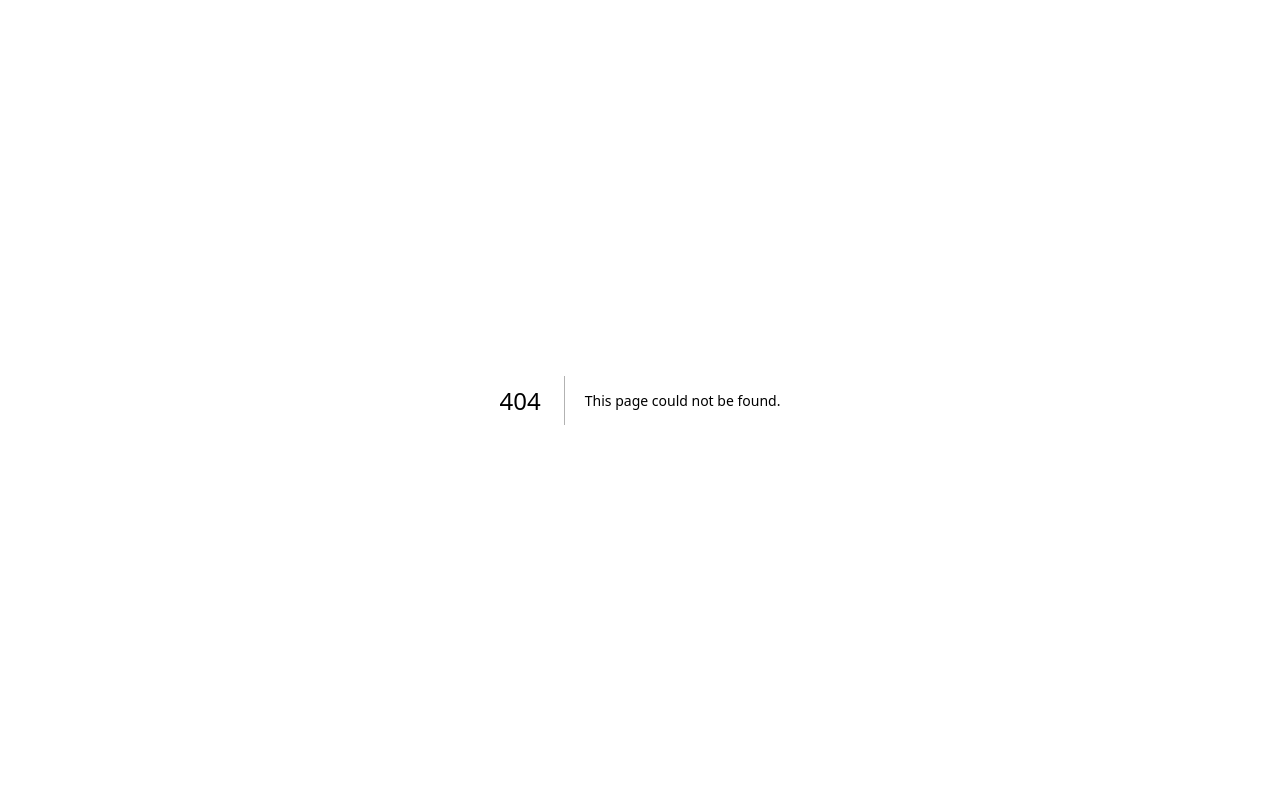
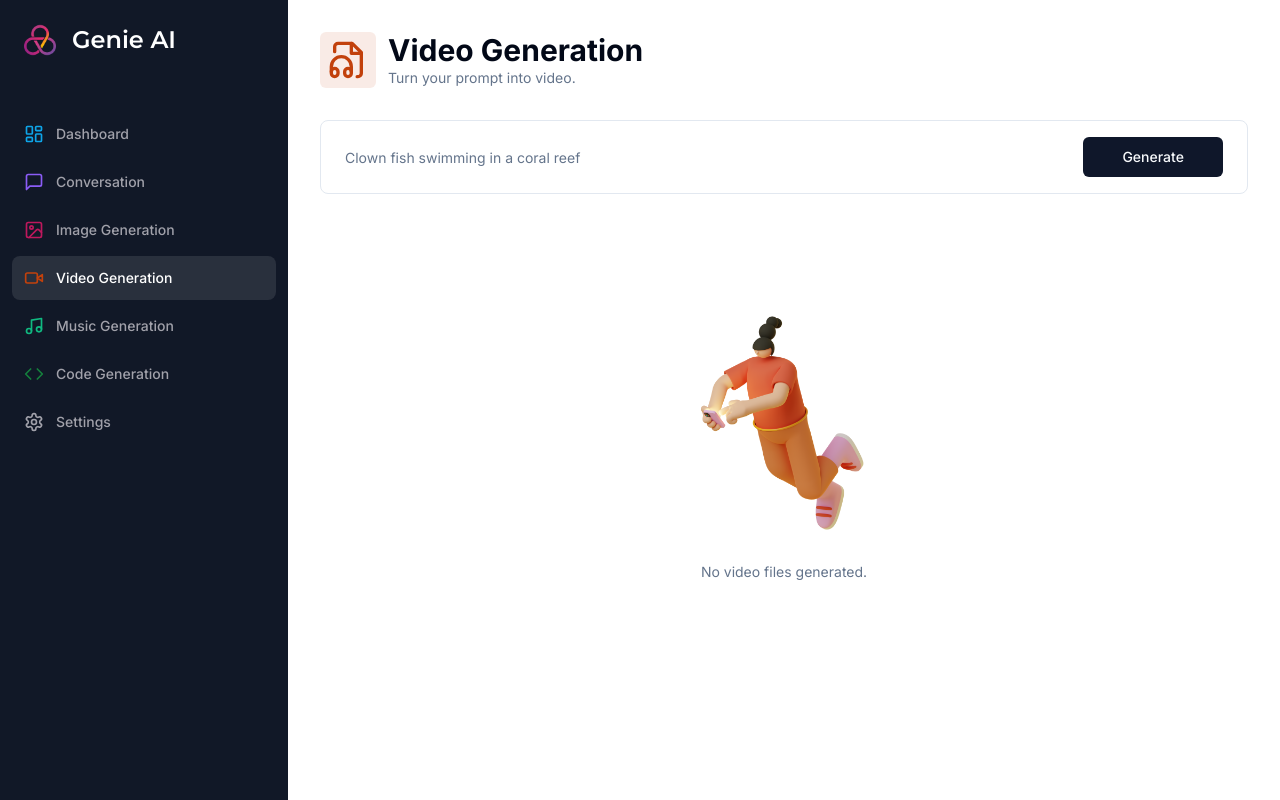
Before and after one commit to d2ndjim/ai-saas, a Next.js app: page /video in a window 1280 px wide. Before the commit this address had no page. Built offline with nearby package versions, Linux system fonts and the light colour scheme.

Commit message:
Add music and video AI with replicate

```diff
--- /dev/null
+++ b/app/(dashboard)/(routes)/music/constants.ts
@@ -0,0 +1,7 @@
+import * as z from "zod";
+
+export const formSchema = z.object({
+  prompt: z.string().min(1, {
+    message: "Music prompt is required"
+  }),
+});
--- /dev/null
+++ b/app/(dashboard)/(routes)/music/page.tsx
@@ -0,0 +1,120 @@
+"use client";
+
+import * as z from "zod";
+import axios from "axios";
+import { useState } from "react";
+import { zodResolver } from "@hookform/resolvers/zod";
+import { useForm } from "react-hook-form";
+import { toast } from "react-hot-toast";
+import { useRouter } from "next/navigation";
+import { Music } from "lucide-react";
+
+import { Heading } from "@/components/heading";
+import { Button } from "@/components/ui/button";
+import { Input } from "@/components/ui/input";
+import { Form, FormControl, FormField, FormItem } from "@/components/ui/form";
+import { Loader } from "@/components/loader";
+import { Empty } from "@/components/ui/empty";
+import { useProModal } from "@/hooks/use-pro-modal";
+
+import { formSchema } from "./constants";
+
+const MusicPage = () => {
+  const proModal = useProModal();
+  const router = useRouter();
+  const [music, setMusic] = useState<string>();
+
+  const form = useForm<z.infer<typeof formSchema>>({
+    resolver: zodResolver(formSchema),
+    defaultValues: {
+      prompt: "",
+    }
+  });
+
+  const isLoading = form.formState.isSubmitting;
+
+  const onSubmit = async (values: z.infer<typeof formSchema>) => {
+    try {
+      setMusic(undefined);
+
+      const response = await axios.post('/api/music', values);
+      console.log(response)
+
+      setMusic(response.data.audio);
+      form.reset();
+    } catch (error: any) {
+      if (error?.response?.status === 403) {
+        proModal.onOpen();
+      } else {
+        toast.error("Something went wrong.");
+      }
+    } finally {
+      router.refresh();
+    }
+  }
+
+  return (
+    <div>
+      <Heading
+        title="Music Generation"
+        description="Turn your prompt into music."
+        icon={Music}
+        iconColor="text-emerald-500"
+        bgColor="bg-emerald-500/10"
+      />
+      <div className="px-4 lg:px-8">
+        <Form {...form}>
+          <form
+            onSubmit={form.handleSubmit(onSubmit)}
+            className="
+              rounded-lg
+              border
+              w-full
+              p-4
+              px-3
+              md:px-6
+              focus-within:shadow-sm
+              grid
+              grid-cols-12
+              gap-2
+            "
+          >
+            <FormField
+              name="prompt"
+              render={({ field }) => (
+                <FormItem className="col-span-12 lg:col-span-10">
+                  <FormControl className="m-0 p-0">
+                    <Input
+                      className="border-0 outline-none focus-visible:ring-0 focus-visible:ring-transparent"
+                      disabled={isLoading}
+                      placeholder="Piano solo"
+                      {...field}
+                    />
+                  </FormControl>
+                </FormItem>
+              )}
+            />
+            <Button className="col-span-12 lg:col-span-2 w-full" type="submit" disabled={isLoading} size="icon">
+              Generate
+            </Button>
+          </form>
+        </Form>
+        {isLoading && (
+          <div className="p-20">
+            <Loader />
+          </div>
+        )}
+        {!music && !isLoading && (
+          <Empty label="No music generated." />
+        )}
+        {music && (
+          <audio controls className="w-full mt-8">
+            <source src={music} />
+          </audio>
+        )}
+      </div>
+    </div>
+   );
+}
+
+export default MusicPage;
--- /dev/null
+++ b/app/(dashboard)/(routes)/video/constants.ts
@@ -0,0 +1,7 @@
+import * as z from "zod";
+
+export const formSchema = z.object({
+  prompt: z.string().min(1, {
+    message: "Prompt is required."
+  }),
+});
--- /dev/null
+++ b/app/(dashboard)/(routes)/video/page.tsx
@@ -0,0 +1,119 @@
+"use client";
+
+import * as z from "zod";
+import axios from "axios";
+import { useState } from "react";
+import { zodResolver } from "@hookform/resolvers/zod";
+import { useForm } from "react-hook-form";
+import { toast } from "react-hot-toast";
+import { FileAudio } from "lucide-react";
+import { useRouter } from "next/navigation";
+
+import { Heading } from "@/components/heading";
+import { Button } from "@/components/ui/button";
+import { Input } from "@/components/ui/input";
+import { Form, FormControl, FormField, FormItem } from "@/components/ui/form";
+import { Loader } from "@/components/loader";
+import { Empty } from "@/components/ui/empty";
+import { useProModal } from "@/hooks/use-pro-modal";
+
+import { formSchema } from "./constants";
+
+const VideoPage = () => {
+  const router = useRouter();
+  const proModal = useProModal();
+  const [video, setVideo] = useState<string>();
+
+  const form = useForm<z.infer<typeof formSchema>>({
+    resolver: zodResolver(formSchema),
+    defaultValues: {
+      prompt: "",
+    }
+  });
+
+  const isLoading = form.formState.isSubmitting;
+
+  const onSubmit = async (values: z.infer<typeof formSchema>) => {
+    try {
+      setVideo(undefined);
+
+      const response = await axios.post('/api/video', values);
+
+      setVideo(response.data[0]);
+      form.reset();
+    } catch (error: any) {
+      if (error?.response?.status === 403) {
+        proModal.onOpen();
+      } else {
+        toast.error("Something went wrong.");
+      }
+    } finally {
+      router.refresh();
+    }
+  }
+
+  return (
+    <div>
+      <Heading
+        title="Video Generation"
+        description="Turn your prompt into video."
+        icon={FileAudio}
+        iconColor="text-orange-700"
+        bgColor="bg-orange-700/10"
+      />
+      <div className="px-4 lg:px-8">
+        <Form {...form}>
+          <form
+            onSubmit={form.handleSubmit(onSubmit)}
+            className="
+              rounded-lg
+              border
+              w-full
+              p-4
+              px-3
+              md:px-6
+              focus-within:shadow-sm
+              grid
+              grid-cols-12
+              gap-2
+            "
+          >
+            <FormField
+              name="prompt"
+              render={({ field }) => (
+                <FormItem className="col-span-12 lg:col-span-10">
+                  <FormControl className="m-0 p-0">
+                    <Input
+                      className="border-0 outline-none focus-visible:ring-0 focus-visible:ring-transparent"
+                      disabled={isLoading}
+                      placeholder="Clown fish swimming in a coral reef"
+                      {...field}
+                    />
+                  </FormControl>
+                </FormItem>
+              )}
+            />
+            <Button className="col-span-12 lg:col-span-2 w-full" type="submit" disabled={isLoading} size="icon">
+              Generate
+            </Button>
+          </form>
+        </Form>
+        {isLoading && (
+          <div className="p-20">
+            <Loader />
+          </div>
+        )}
+        {!video && !isLoading && (
+          <Empty label="No video files generated." />
+        )}
+        {video && (
+          <video controls className="w-full aspect-video mt-8 rounded-lg border bg-black">
+            <source src={video} />
+          </video>
+        )}
+      </div>
+    </div>
+   );
+}
+
+export default VideoPage;
--- /dev/null
+++ b/app/api/music/route.ts
@@ -0,0 +1,51 @@
+import Replicate from "replicate";
+import { auth } from "@clerk/nextjs";
+import { NextResponse } from "next/server";
+
+// import { incrementApiLimit, checkApiLimit } from "@/lib/api-limit";
+// import { checkSubscription } from "@/lib/subscription";
+
+const replicate = new Replicate({
+  auth: process.env.REPLICATE_API_TOKEN!,
+});
+
+export async function POST(req: Request) {
+  try {
+    const { userId } = auth();
+    const body = await req.json();
+    const { prompt } = body;
+
+    if (!userId) {
+      return new NextResponse("Unauthorized", { status: 401 });
+    }
+
+    if (!prompt) {
+      return new NextResponse("Prompt is required", { status: 400 });
+    }
+
+    // const freeTrial = await checkApiLimit();
+    // const isPro = await checkSubscription();
+
+    // if (!freeTrial && !isPro) {
+    //   return new NextResponse("Free trial has expired. Please upgrade to pro.", { status: 403 });
+    // }
+
+    const response = await replicate.run(
+      "riffusion/riffusion:8cf61ea6c56afd61d8f5b9ffd14d7c216c0a93844ce2d82ac1c9ecc9c7f24e05",
+      {
+        input: {
+          prompt_a: prompt,
+        },
+      },
+    );
+
+    // if (!isPro) {
+    //   await incrementApiLimit();
+    // }
+
+    return NextResponse.json(response);
+  } catch (error) {
+    console.log("[MUSIC_ERROR]", error);
+    return new NextResponse("Internal Error", { status: 500 });
+  }
+}
--- /dev/null
+++ b/app/api/video/route.ts
@@ -0,0 +1,53 @@
+import Replicate from "replicate";
+import { auth } from "@clerk/nextjs";
+import { NextResponse } from "next/server";
+
+// import { incrementApiLimit, checkApiLimit } from "@/lib/api-limit";
+// import { checkSubscription } from "@/lib/subscription";
+
+const replicate = new Replicate({
+  auth: process.env.REPLICATE_API_TOKEN!,
+});
+
+export async function POST(
+  req: Request
+) {
+  try {
+    const { userId } = auth();
+    const body = await req.json();
+    const { prompt  } = body;
+
+    if (!userId) {
+      return new NextResponse("Unauthorized", { status: 401 });
+    }
+
+    if (!prompt) {
+      return new NextResponse("Prompt is required", { status: 400 });
+    }
+
+    // const freeTrial = await checkApiLimit();
+    // const isPro = await checkSubscription();
+
+    // if (!freeTrial && !isPro) {
+    //   return new NextResponse("Free trial has expired. Please upgrade to pro.", { status: 403 });
+    // }
+
+    const response = await replicate.run(
+      "anotherjesse/zeroscope-v2-xl:71996d331e8ede8ef7bd76eba9fae076d31792e4ddf4ad057779b443d6aea62f",
+      {
+        input: {
+          prompt,
+        }
+      }
+    );
+
+    // if (!isPro) {
+    //   await incrementApiLimit();
+    // }
+
+    return NextResponse.json(response);
+  } catch (error) {
+    console.log('[VIDEO_ERROR]', error);
+    return new NextResponse("Internal Error", { status: 500 });
+  }
+};
--- a/package.json
+++ b/package.json
@@ -34,6 +34,7 @@
     "react-hook-form": "^7.45.4",
     "react-hot-toast": "^2.4.1",
     "react-markdown": "^8.0.7",
+    "replicate": "^0.15.0",
     "tailwind-merge": "^1.14.0",
     "tailwindcss": "3.3.3",
     "tailwindcss-animate": "^1.0.6",
```
Also changed, not shown: 1 other file (tests, documents, lock files or other folders).
